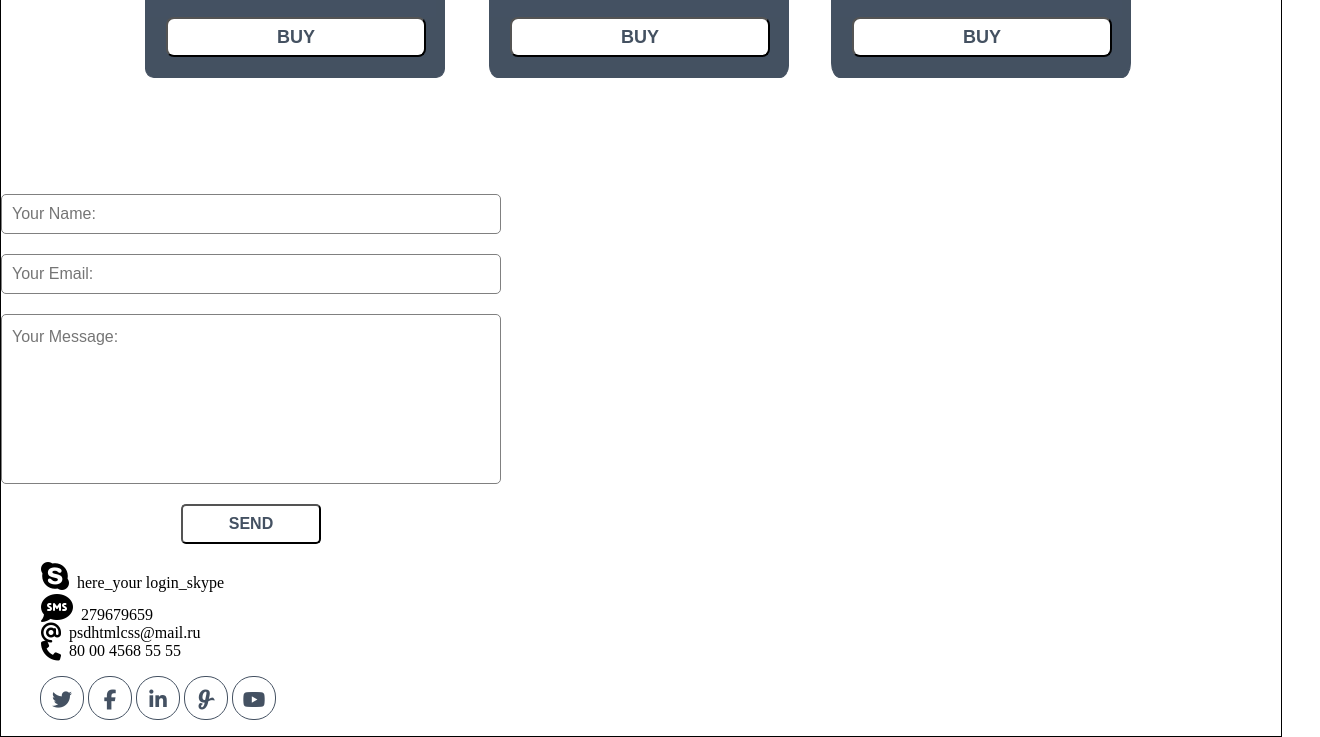
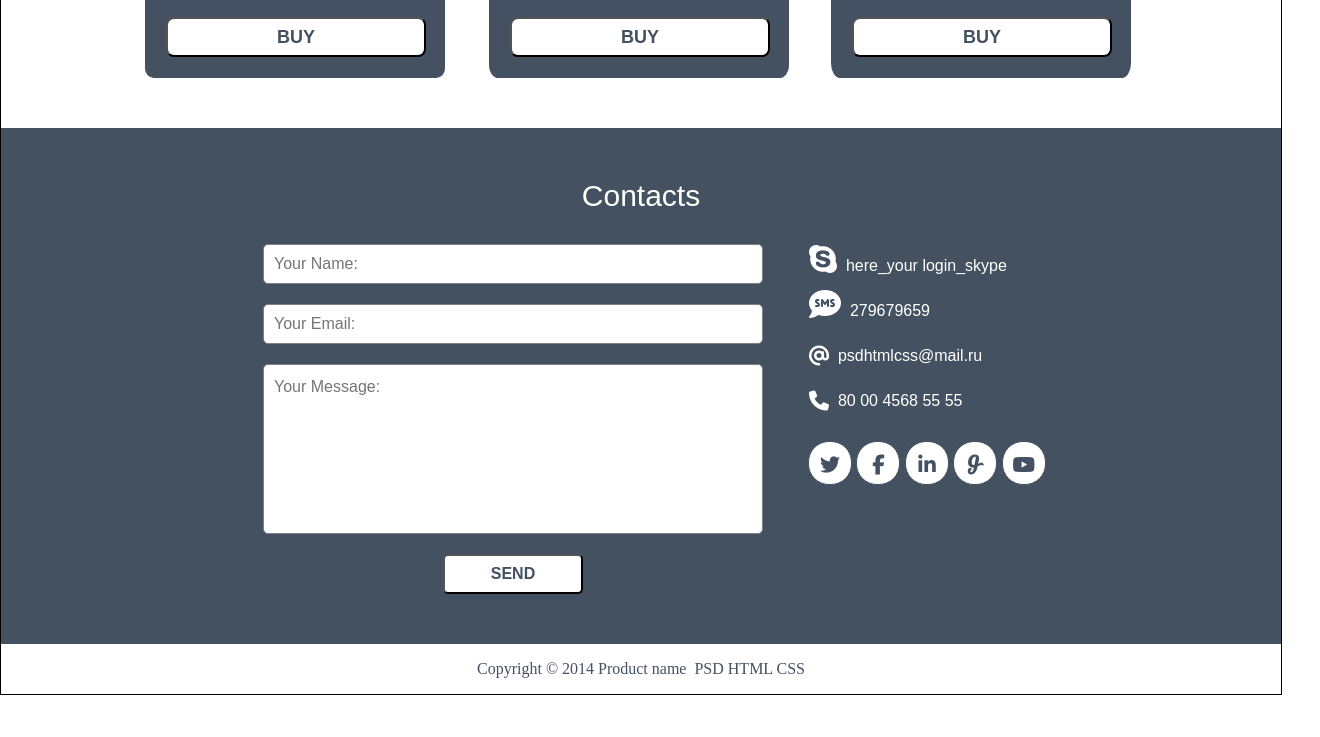
Before and after one commit to OlgaVasilevna/-, a plain HTML site: page index.html in a window 1280 px wide. Shown: the part 2587-3324 px from the top of the page, 1320 px wide, since content can reach past the window. After the commit the page ends 3282 px from the top, so only its background shows below. Drawn offline with Linux system fonts and the light colour scheme.

Commit message:
Добавлена обертка в Footer-contacts, сверстан Footer/

```diff
--- a/index.html
+++ b/index.html
@@ -149,6 +149,7 @@
             </section>
         </main>
        <footer class="main-footer">
+        <div class="main-footer-contacts">
           <span class="main-footer_title">Contacts</span>
           <form class="main-footer_form" action="#" method="post">
            <input type="text" placeholder="Your name:">
@@ -156,7 +157,7 @@
            <textarea placeholder="Your message:"></textarea>
            <input type="submit" value="send">
           </form>
-    <div class="main-footer_contacts">
+        <div class="main-footer-contact_details">
            <ul class="footer_contacts-list">
             <li><span class="fab fa-skype fa-2x" class="icon"></span>
         &nbsp;here_your login_skype</li>
@@ -175,8 +176,9 @@
           <a class="list-group-item" href="#"><span class="fab fa-youtube fa-lg"></span></a>
         </div>
       </div>
+    </div>
     <section class="footer">
-                <p></p>
+                <p class="footer-text">Copyright &copy; 2014 Product name&nbsp;  PSD HTML CSS</p>
      </section>
         </footer>
     </div>
```
Lines whose indentation alone changed are shown as unchanged.
